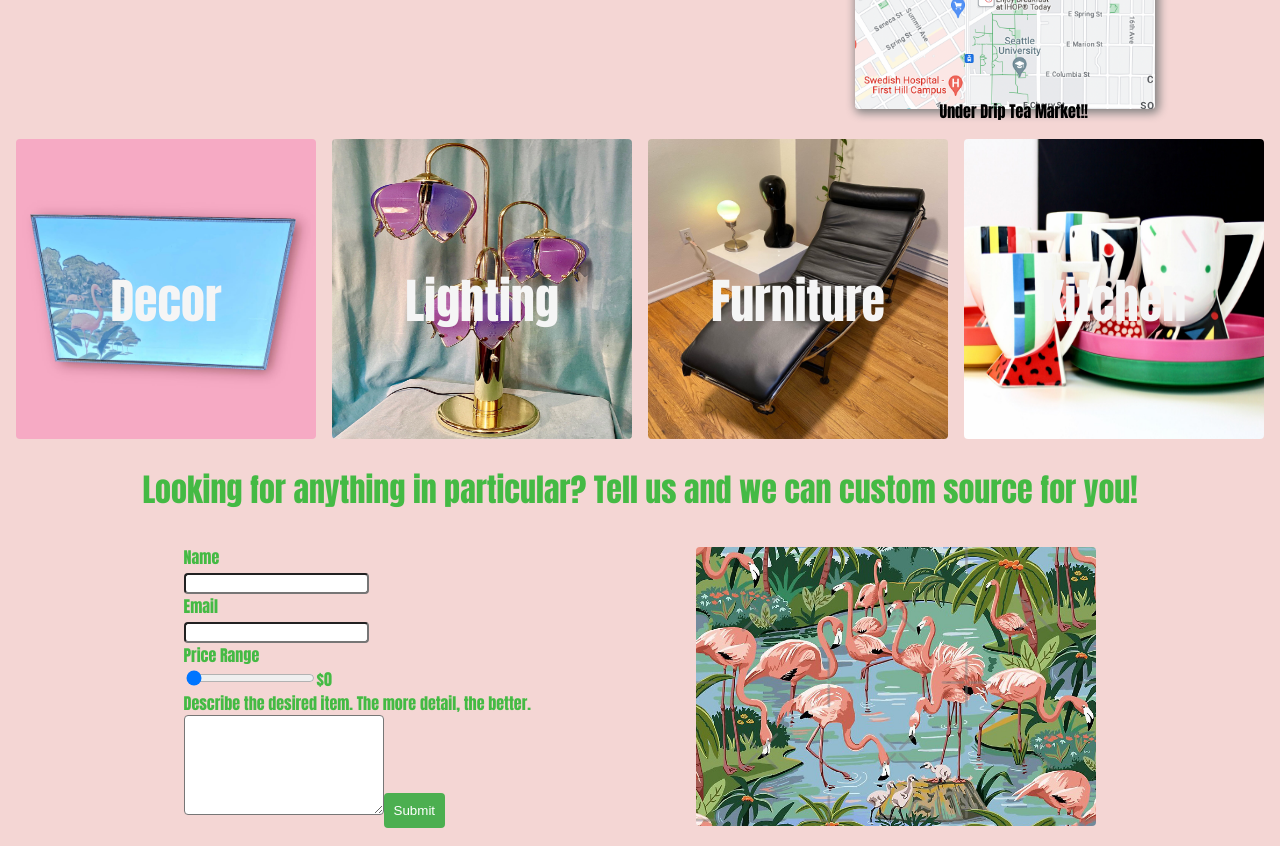
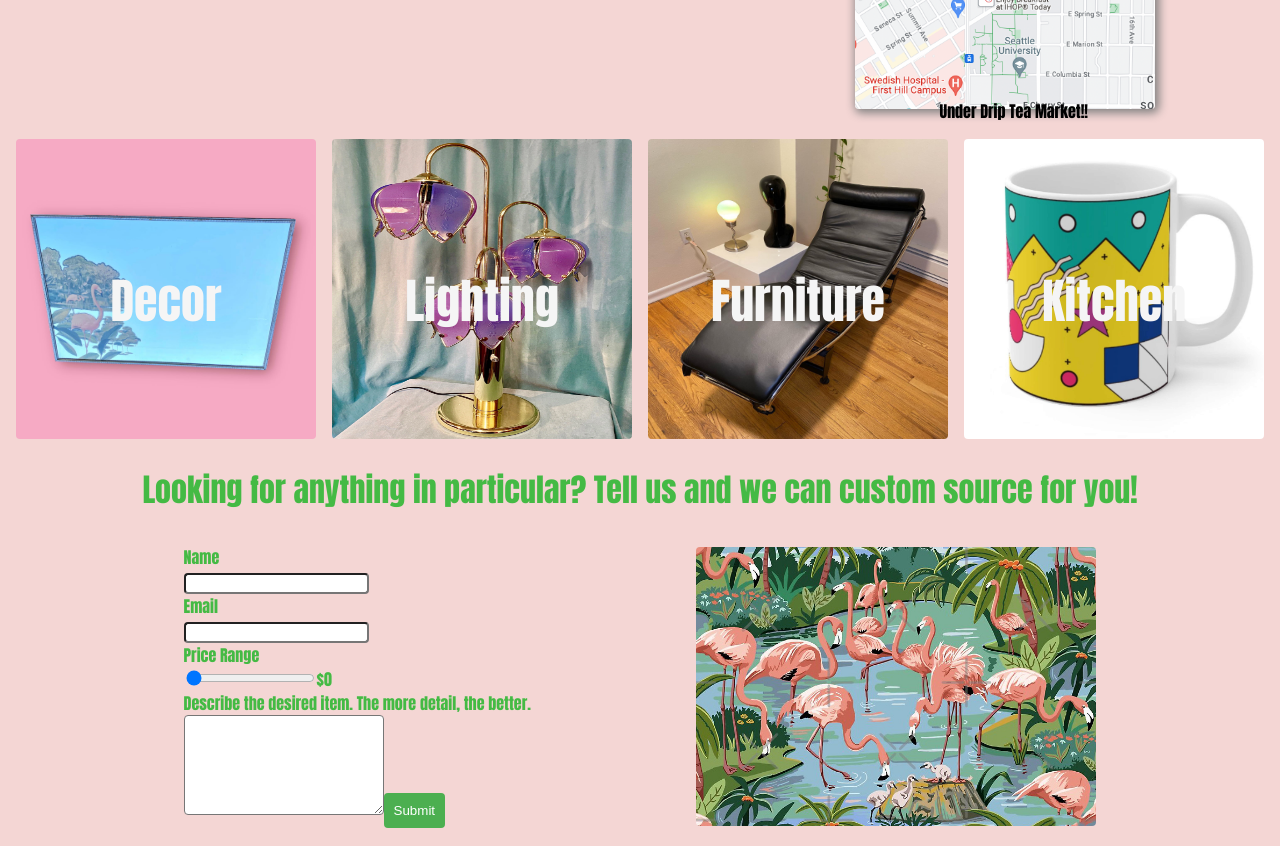
Before and after one commit to renethedeveloper/MyNewWebsite, a React (Vite) app in the folder client/: page / in a window 1280 px wide. Shown: the part 980-1826 px from the top of the page. Built offline with nearby package versions, Linux system fonts and the light colour scheme; no server answers.

Commit message:
some progress

```diff
--- a/client/src/Components/Home/index.jsx
+++ b/client/src/Components/Home/index.jsx
@@ -98,8 +98,8 @@ const Home = () => {
       <Link to="/products/kitchen">
         <img
           className="galleryImage"
-          src="Images/images/MemphisTeaSet.jpg"
-          alt="teaSet"
+          src="Images/images/memphisMug.jpeg"
+          alt="mug"
         />
         <h2 className="title">Kitchen</h2>
       </Link>
--- a/client/src/Components/SearchBar/index.jsx
+++ b/client/src/Components/SearchBar/index.jsx
@@ -1,5 +1,6 @@
 import React, { useContext, useState } from 'react';
 import "./index.css"
+import { Link } from 'react-router-dom';
 
 const SearchBar = ({ productsArray }) => {
   const [searchTerm, setSearchTerm] = useState("");
@@ -7,7 +8,6 @@ const SearchBar = ({ productsArray }) => {
 
   const handleSearch = (event) => {
     setSearchTerm(event.target.value);
-
 
     if (productsArray) {
       const results = productsArray.filter((item) =>
@@ -29,15 +29,15 @@ const SearchBar = ({ productsArray }) => {
       {searchTerm && (
         <div className='results-container'>
           {searchResults.map((result, index) => (
-            <div key={index} className='result-item'>
-              <img  id='thumbnails'
+            <Link key={index} to={`/products/${result.type}`} className='result-item'>
+              <img
+                id='thumbnails'
                 src={result.image}
                 alt={result.title}
                 style={{ width: '60px', height: '60px', marginRight: '10px' }}
               />
               <p>{result.title} ${result.price}</p>
-
-            </div>
+            </Link>
           ))}
         </div>
       )}
--- a/client/src/index.css
+++ b/client/src/index.css
@@ -3,6 +3,7 @@
 
 *{
   border-radius: 4px;
+  text-decoration: none;
 
   /* font-family: Impact, Haettenschweiler, 'Arial Narrow Bold', sans-serif; */
   }
```
Also changed, not shown: client/public/Images/images/memphisMug.jpeg (added), 1 other file (tests, documents, lock files or other folders).
